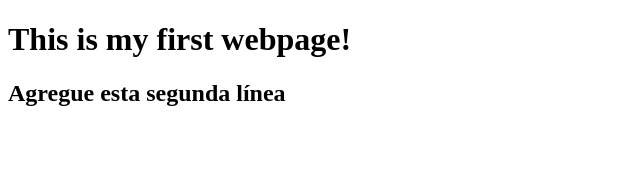
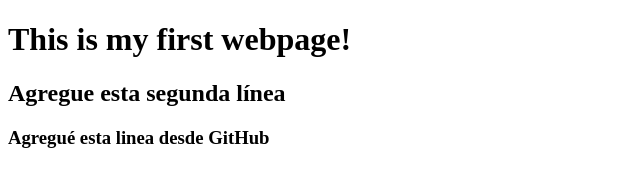
Before and after one commit to Alex-MSX/edx_html, a plain HTML site: page index.html in a window 1280 px wide. Shown: the whole page, without its empty margins (0-640 px from the left). Drawn offline with Linux system fonts and the light colour scheme.

Commit message:
Update index.html

```diff
--- a/index.html
+++ b/index.html
@@ -5,8 +5,9 @@
     <title>My Webpage!</title>
   </head>
   <body>
-    <h1>This is my first webpage! </h1>
+    <h1>This is my first webpage!</h1>
     <h2>Agregue esta segunda línea</h2>
+    <h3>Agregué esta linea desde GitHub</h3>
 
   </body>
 </html>
```
